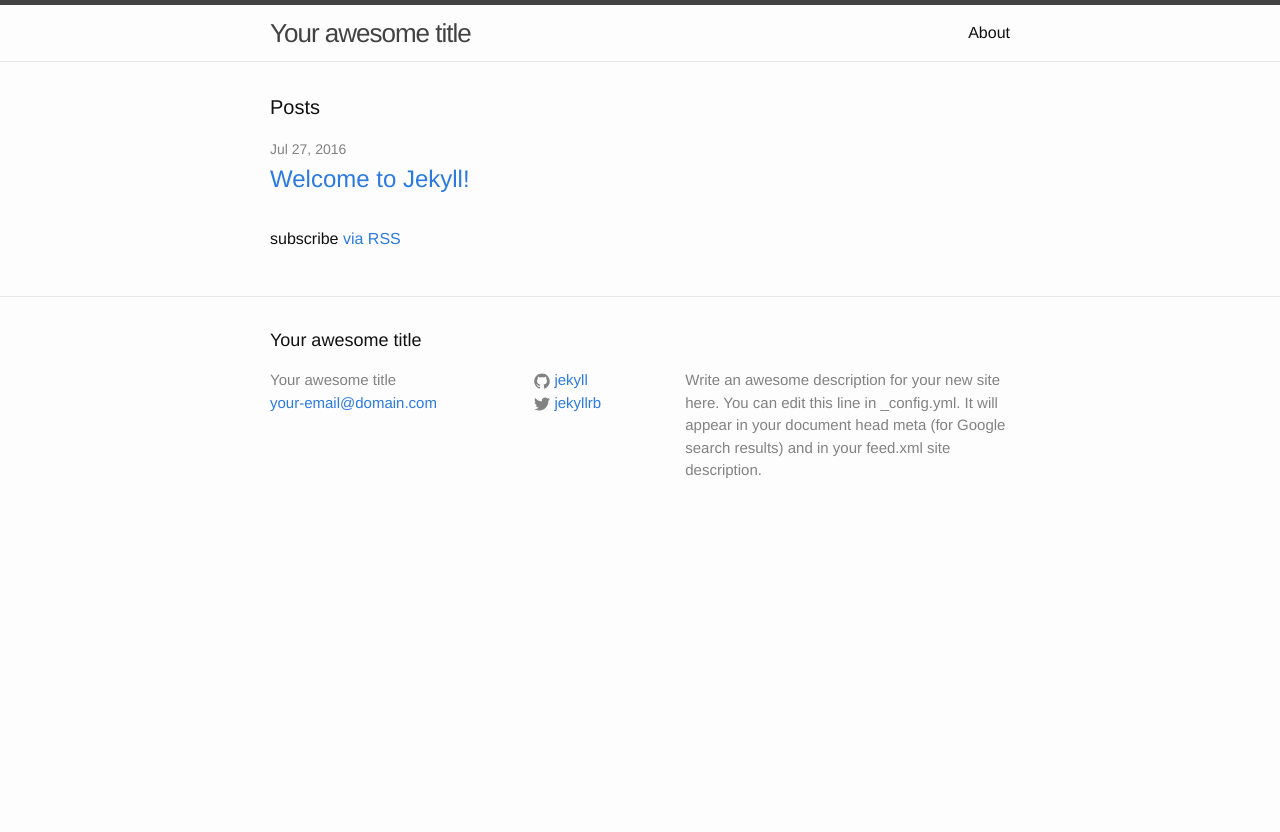
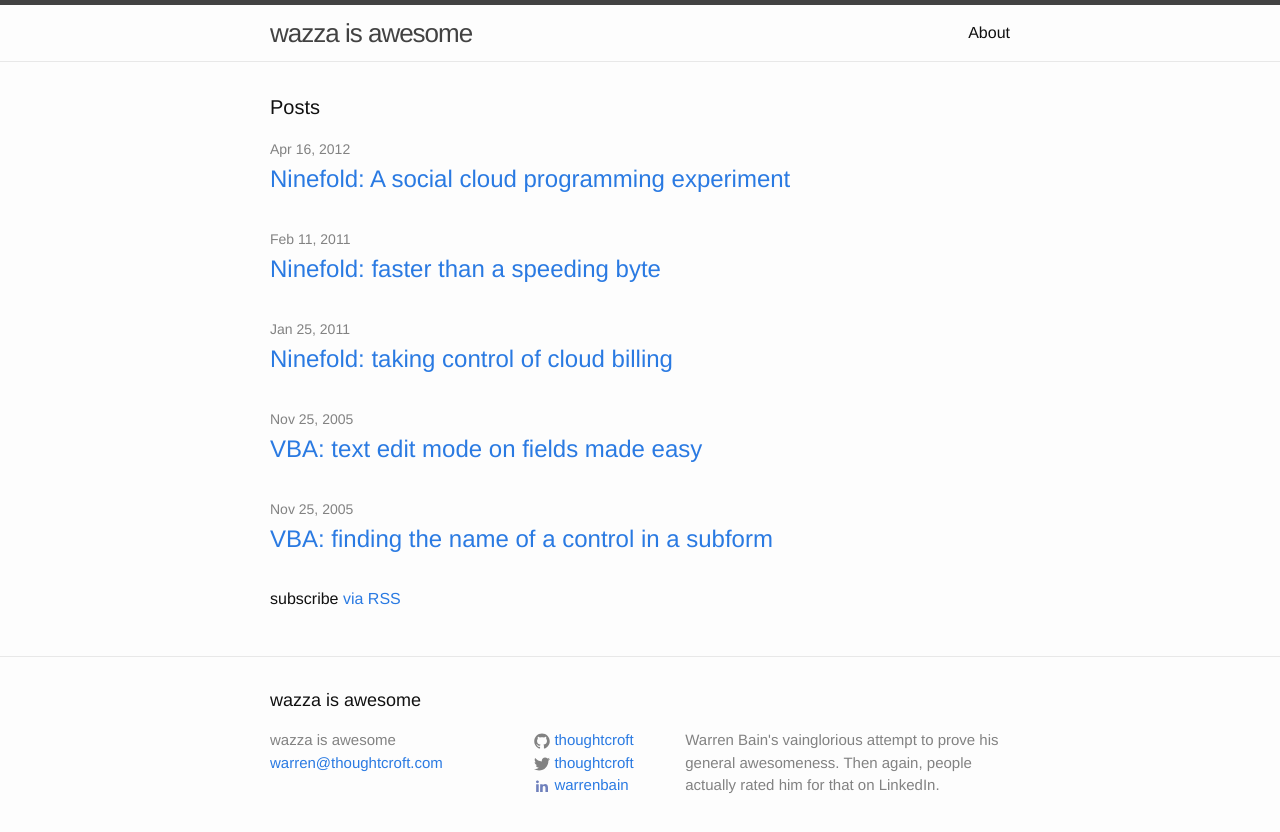
Before and after one commit to thoughtcroft/thoughtcroft.github.io, a Jekyll site: the page built from index.html, in a window 1280 px wide. Shown: the top 832 px of the page. Built offline with Jekyll 4.4.1, drawn with Linux system fonts in a browser that asks for light colours; some of the changed lines change nothing that is shown.

Commit message:
Major changes and blogs

````diff
--- a/_config.yml
+++ b/_config.yml
@@ -6,16 +6,17 @@
 # 'jekyll serve'. If you change this file, please restart the server process.
 
 # Site settings
-title: Your awesome title
-email: your-email@domain.com
+title: wazza is awesome
+email: warren@thoughtcroft.com
+author: Warren Bain
 description: > # this means to ignore newlines until "baseurl:"
-  Write an awesome description for your new site here. You can edit this
-  line in _config.yml. It will appear in your document head meta (for
-  Google search results) and in your feed.xml site description.
+  Warren Bain's vainglorious attempt to prove his general awesomeness.
+  Then again, people actually rated him for that on LinkedIn.
 baseurl: "" # the subpath of your site, e.g. /blog
-url: "http://yourdomain.com" # the base hostname & protocol for your site
-twitter_username: jekyllrb
-github_username:  jekyll
+url: "http://wazza-is-awesome.com" # the base hostname & protocol for your site
+twitter_username: thoughtcroft
+github_username: thoughtcroft
+linkedin_username: warrenbain
 
 # Build settings
 markdown: kramdown
--- a/_includes/footer.html
+++ b/_includes/footer.html
@@ -25,6 +25,12 @@
             {% include icon-twitter.html username=site.twitter_username %}
           </li>
           {% endif %}
+
+          {% if site.linkedin_username %}
+          <li>
+            {% include icon-linkedin.html username=site.linkedin_username %}
+          </li>
+          {% endif %}
         </ul>
       </div>
 
--- /dev/null
+++ b/_includes/icon-linkedin.html
@@ -0,0 +1 @@
+<a href="https://au.linkedin.com/in/{{ include.username }}"><span class="icon icon--linkedin">{% include icon-linkedin.svg %}</span><span class="username">{{ include.username }}</span></a>
--- /dev/null
+++ b/_posts/2005-11-25-vba-get-subform-control-name.markdown
@@ -0,0 +1,98 @@
+---
+layout: post
+title:  "VBA: finding the name of a control in a subform"
+date:   2005-11-25 12:06:00 +1000
+categories: vba form coding
+---
+I'm currently developing a Microsoft Access based system and found
+myself continually needing to work out how to access a property of the
+control that contains a subform from code running in the subform (for
+example to get at the Tag property).
+
+This function will do that by walking the controls collection of the
+subform's parent form looking for any subforms and then compares the
+hWnd (basically Windows internal "handle" for that window) of that
+control with the hWnd of our subform.
+
+Once found, we construct the name of the control using the appropriate
+name format. If we want to use the name in code then the short format is
+fine but if it is to be used in a query then we need the long version
+which may necessitate walking up the hierarchy if in fact the parent
+form is itself a subform (forms can be nested to three levels). This is
+achieved by calling the function recursively on the parent.
+
+```vb
+Public Enum ControlNameFormat
+   cnfcShortPropertyName
+   cnfcLongHierarchicalName
+End Enum
+```
+```vb
+Public Function GetSubFormControlName( _
+   ByRef frm As Form, _
+   Optional ByVal NameFormat As ControlNameFormat = _
+      cnfcShortPropertyName) As String
+
+' Tells a subform the name of the control that
+' it has been opened in on the main form. Used
+' to modify the base subform's source or to
+' retrieve special values from its Tag property.
+' The NameFormat tells us whether to just provide
+' the ctl.Name property or the fully qualified
+' form controls collection item name.
+
+' Example:
+' Form "MainForm" holding "1stSubForm" in control "fsub1"
+' holding "2ndSubForm" in control "fsub2"...
+' GSFCN(1stSubForm,Long) = "[Forms]![MainForm]![fsub1]"
+' GSFCN(2ndSubForm,Long) = "[Forms]![MainForm]![fsub1].Form![fsub2]"
+' GSFCN(2ndSubForm,Short) = "fsub2"
+
+' Developed by Warren Bain on 26/09/2005
+' Copyright (c) Thought Croft Pty Ltd.
+
+   Dim ctl As Control
+   Dim strResult As String
+
+   On Error Resume Next
+
+   ' Loop through all controls on the parent and test for the
+   ' handle of the window of the subsidiary form. If it
+   ' matches ours, then we have found the control it opened in
+   If Not IsSubForm(frm) Then
+      ' We are at the top of the tree, so return name
+      If NameFormat = cnfcShortPropertyName Then
+         strResult = frm.Name
+      ElseIf NameFormat = cnfcLongHierarchicalName Then
+         strResult = "[Forms]![" & frm.Name & "]"
+      End If
+   Else
+      For Each ctl In frm.Parent.Controls
+         If ctl.ControlType = acSubform Then
+            If ctl.Form.hWnd = frm.hWnd Then
+               ' Found the right one
+               If NameFormat = cnfcShortPropertyName Then
+                  ' Just return the name of the control
+                  strResult = ctl.Name
+               ElseIf NameFormat = cnfcLongHierarchicalName Then
+                  ' Add parent plus fully qualified control
+                  strResult = GetSubFormControlName(frm.Parent, NameFormat) & ".Form![" & ctl.Name & "]"
+               End If
+               Exit For
+            End If
+         End If
+      Next ctl
+   End If
+   GetSubFormControlName = strResult
+End Function
+```
+```vb
+Private Function IsSubForm(frm As Form) As Boolean
+   ' Is the form currently loaded as a subform?
+   Dim strFormName As String
+   On Error Resume Next
+   strFormName = frm.Parent.Name
+   IsSubForm = (Err.Number = 0)
+   Err.Clear
+End Function
+```
--- /dev/null
+++ b/_posts/2005-11-25-vba-set-text-edit-mode.markdown
@@ -0,0 +1,68 @@
+---
+layout: post
+title:  "VBA: text edit mode on fields made easy"
+date:   2005-11-25 15:34:00 +1000
+categories: vba text field
+---
+The Locked and Enabled properties of text-based controls - combo boxes, check boxes, list boxes and text boxes
+- control whether they can be changed or entered. But for the life of me, I can never remember which combination
+of true and false values gives me the look I am after. For example, `Enabled=Yes` and `Locked=Yes` means the text
+field can be entered but can't be changed. Change this to `Enabled=No` and `Locked=Yes` and you won't be able to
+enter or edit the field. Make it `Enabled=Yes`, `Locked=No` and you can enter and edit and so on.
+
+To make it easier on myself, I wrote this function to do the remembering for me. As you can see, a lot of the work
+is done by the enumerated constants definition - that's why I like to use them apart from the fact that the
+VBA editor also reminds me what values I can use when I am coding. I also like to use these constants as bitwise
+comparison flags by making them different powers of 2 - easier to look at the example than try and explain!
+
+The net effect is that some sensible constant design simplifies coding to two statements rather than a string of nested IFs.
+
+```vb
+Public Enum TextEditMode
+   temcInvalid = 0
+   temcLockedTrue = 2 ^ 1
+   temcLockedFalse = 2 ^ 2
+   temcEnabledTrue = 2 ^ 3
+   temcEnabledFalse = 2 ^ 4
+   temcEnterWithEdit = temcLockedFalse + temcEnabledTrue
+   temcEnterNoEdit = temcLockedTrue + temcEnabledTrue
+   temcNoEnterNormal = temcLockedTrue + temcEnabledFalse
+   temcNoEnterDimmed = temcLockedFalse + temcEnabledFalse
+End Enum
+```
+```vb
+Public Function SetTextEditMode( _
+   ByRef ctl As Control, _
+   Optional ByVal temMode As TextEditMode) As TextEditMode
+
+   ' Set or return the value of Enabled and Locked properties
+   ' in a text based control to manage how it looks as follows:
+   ' Enabled? Locked? Result?
+   ' Yes Yes Can enter, can't edit, normal
+   ' Yes No Can enter, can edit, normal
+   ' No Yes Can't enter, can't edit, normal
+   ' No No Can't enter, can't edit, dimmed
+   ' If no mode requested then returns the current settings
+
+   ' Developed by Warren Bain on 21/10/2005
+   ' Copyright (c) Thought Croft Pty Ltd
+   ' All rights reserved.
+
+   ' Check we can do this for this type of control
+   Select Case ctl.ControlType
+      Case acComboBox, acCheckBox, acListBox, acTextBox
+         If IsMissing(temMode) Then
+            ' Let them know what is set
+            SetTextEditMode = IIf(ctl.Enabled, temcEnabledTrue, temcEnabledFalse) + _
+               IIf(ctl.Locked, temcLockedTrue, temcLockedFalse)
+         Else
+            ' Set the controls parameters
+            ctl.Enabled = temMode And temcEnabledTrue
+            ctl.Locked = temMode And temcLockedTrue
+            SetTextEditMode = temMode
+         End If
+      Case Else
+         SetTextEditMode = temcInvalid
+      End Select
+End Function
+```
--- /dev/null
+++ b/_posts/2011-01-25-taking-control-of-cloud-billing.markdown
@@ -0,0 +1,86 @@
+---
+layout: post
+title:  "Ninefold: taking control of cloud billing"
+date:   2011-01-25 21:14:02 +1000
+categories: cloud billing ninefold
+---
+At Ninefold, we first started looking at the cloud market and its
+possibilities in 2010.
+
+We started with the technologies, understanding the
+different players in the market and assessing the massive predictions
+about the growth potential of cloud computing as touted by IDC, Gartner
+and the like. It quickly became apparent to us that cloud computing
+really could represent a "tipping point" for the IT industry and that,
+as many people have predicted, it could completely transform the
+delivery of computing.
+
+John McCarthy put it this way:
+
+> Computing may someday be organised as a public utility (and) the computer utility could become the basis of a new and important industry.
+
+And this was in 1961! It has been a long time coming, but the evidence is showing
+that cloud is starting to deliver on that promise. The question is: *who are the
+customers?*
+
+As we talked to people in the industry and started to
+understand the user community, we quickly identified that the early
+adopters of cloud computing were not enterprises with their massive
+investment in existing IT infrastructure, running applications
+architected around yesterday’s IT models and supported by in-house
+staff. And while there has been a significant move to
+Software-as-a-Service business applications delivered to SMB and larger
+organisations - typified by the CRM category-killer, Salesforce.com –
+this represents an evolutionary change in software delivery and not the
+computing service revolution we sensed in the wind.
+
+In fact, while many
+people are fixated on the potential cost savings of cloud, early
+adopters focused instead on agility and flexibility - on getting their
+service to the market quickly and not being constrained by the need to
+invest valuable capital into hardware and software assets housed in
+expensive data centres.
+
+Today’s IT start-ups, web entrepreneurs and
+digital agencies are completely reliant on computing to run their
+business. IT **is** the business for many of them. Their success relies on
+being able to respond to the demands of the market quicker than their
+competitors. They tap into social networks, run time-bounded campaigns,
+and must be able to quickly scale their computing infrastructure upwards
+and downwards in response to the elastic demands of a global
+marketplace.
+
+One of the biggest concerns these start-ups shared with us
+was this: *how much will the cloud cost me?*
+
+They don’t know what customer
+demand will be next month. That’s why they move to the cloud, to
+quickly respond to changes in demand. But that brings uncertainty about
+the potential costs. And if they use a US based cloud, currency
+fluctuations add additional uncertainty.
+
+We get it.
+
+So when we built
+Ninefold, we made sure that our customers had the tools to manage their
+cloud usage.
+
+You can organise your cloud resources into projects, the
+same way that you organise your business. Those projects can be given a
+budget and that budget can be allocated amongst the people working on
+the project. If you set spend thresholds on a project or on the users in
+the project, you and your colleagues will receive an email notification
+when those thresholds have been reached - for example, an email when
+your cloud resource consumption has reached 75% of your budget spend.
+
+You can also see detailed current and historical usage charts in your
+cloud dashboard so you know exactly which resources account for how much
+of your spend.
+
+It’s about giving you the information you need to make
+sensible business decisions.
+
+It’s about empowering our community to
+maximise their use of cloud computing.
+
+That’s the Ninefold way.
--- /dev/null
+++ b/_posts/2011-02-11-faster-than-a-speeding-byte.markdown
@@ -0,0 +1,58 @@
+---
+layout: post
+title:  "Ninefold: faster than a speeding byte"
+date:   2011-02-11
+categories: cloud latency network ninefold
+---
+There are a number of reasons why an Australian cloud server can be
+better for you than an offshore equivalent. However, latency is easily
+one of the most popular. So how much of a difference can it really make?
+
+Latency is a synonym for delay, and in networking refers to a variety of
+delays that can occur in transmitting data from one point to another.
+These can include:
+
+* propagation delays (mostly due to the speed of light
+and the distance the signal must travel)
+* transmission delays (due to
+the physical properties of the transmission media); and
+* processing delays
+(from the number of hops through different types of devices such as
+proxy servers and routers)
+
+These delays can vary considerably due to traffic load or intermittent
+faults but generally speaking, they increase the further the data has to travel.
+
+Typically, latency is measured by using ping tests which record the
+round trip time for a packet of data to travel from source to
+destination and back again, measured in milliseconds (ms). The longer
+this takes, the slower a web app can display its web pages to the end
+user and the customer experience suffers. Depending on how complex the
+html, how many scripts must be parsed and how many images must be
+retrieved, increased network latency measured in milliseconds can slow
+down a webpage display by seconds.
+
+For startups and developers targeting the Australian market, locally
+based cloud is a much better alternative as it moves the data and
+processing much, much closer to the customer.
+
+To illustrate this point I ran 100 ping tests using Ping Plotter against
+the Ninefold servers compared to a significant US based cloud provider.
+
+These tests show that:
+
+* The average latency for a typical Australian ADSL customer to Ninefold
+is 20 ms
+* The average latency for the same customer to a US West Coast based cloud
+is 271 ms
+
+That represents a speed advantage over 13 times in our favour.
+
+When we consider the minimum times of 15ms to 266ms it becomes almost 18
+times better latency locally.
+
+Given the variations that different people
+will experience on the interwebs, I feel entirely confident that we have
+at least a nine-fold latency advantage over offshore cloud providers.
+
+And that is something your customers will definitely appreciate.
--- /dev/null
+++ b/_posts/2012-04-16-a-social-cloud-experiment.markdown
@@ -0,0 +1,93 @@
+---
+layout: post
+title:  "Ninefold: A social cloud programming experiment"
+date:   2012-04-16
+categories: cloud api programming ninefold
+---
+The cloud is a technological hub of remarkable innovation. However, an
+idea has been developing in my mind for some time: a cloud programming
+project where I document each step of the journey as I build something
+unique and useful for our customers — something I hope you will join me
+in creating.
+
+I recently overheard a discussion that our support team had with a
+customer that described the perfect candidate for such an experiment.
+The customer is using Ninefold to provide the IT infrastructure for
+their business, but many of the servers they use do not need to run
+24x7. They would like to minimise their costs by turning off servers.
+Customers with a single server in this position can control their costs
+through our SimplePlan, but for customers with multiple servers a tool
+to start or stop them in one operation would be just the ticket.
+
+And that is what we will be building in this project: a simple tool to
+start or stop all the cloud servers in a customer account in one
+operation.
+
+As one of the original founders of Ninefold, I have had an
+intellectually challenging, exciting and at times scary two years of
+intensive work with the cloud. Research, analysis, business case
+development, project management, team building, branding, and software
+development (draws breath) all played a vital role in the successful
+launch of Ninefold.
+
+I started my career as a developer, and while I have kept my hand in
+various projects and still contribute to the Visual Basic for
+Applications community — check out my VBA Adventures and the Microsoft
+Project Holiday Import Wizard — I really don’t know a great deal about
+the pointy end of programming in the cloud.
+
+So I have decided to embark on a personal growth journey, and one that I
+think will be very relevant to the Ninefold community: I am going to
+learn a new programming language and build a stop/start server tool that
+will be useful to our customers. And I hope that you will jump on board
+and help me build it.
+
+This idea has been germinating for some time. When we were researching
+the cloud market it became clear that there were a number of **table
+stake** characteristics necessary for Ninefold to be considered a true
+cloud computing service:
+
+* Self-service – Fully-automated provisioning under the customer’s
+control.
+* On-demand – Resources can be spun up when required at any time (24/7).
+* Scalable and elastic – Customers can increase and decrease their
+resources as required.
+* Pay as you go – No contracts. Signup with a credit card and pay only
+for what you use.
+
+Although not so obvious initially, there is another that underpins many
+of the above:
+
+* Cloud services must be exposed via an API
+
+The Application Programming Interface (API) allows devs to control the
+cloud through code. The Ninefold Portal uses our API to provision
+resources, and our customers can also utilise a public subset to
+automate provisioning from within their application. For example, a
+server can monitor web-traffic and spin up additional servers in a
+load-balancing group when the traffic crosses defined thresholds,
+reducing the number of servers when the traffic falls below those
+thresholds.
+
+Our cloud provisioning API is described in detail in our customer wiki,
+but we also recognise that most developers will prefer to abstract away
+the differences between different cloud providers. So we have encouraged
+and funded the inclusion of Ninefold in key cloud developer code
+libraries such as:
+
+* fog for Ruby
+* Apache Libcloud for Python
+* jclouds for Java and Clojure
+* Ninefold on Nuget for .NET
+
+This activity has only whet my appetite to become more hands-on in cloud
+programming. In part two of this series I will share my choice of
+language and the various tools that I will be employing on my project,
+as well as how you can participate in the best traditions of open
+source.
+
+Keep an eye out for part two next week where we will flesh out the task,
+commence the design, describe the language and tool choices and invite
+your participation in the project. It will be fun and challenging and I
+look forward to working with you. And believe me, given the learning
+curve ahead I am depending on your help!
--- a/_posts/2016-07-27-welcome-to-jekyll.markdown
+++ /dev/null
@@ -1,25 +0,0 @@
----
-layout: post
-title:  "Welcome to Jekyll!"
-date:   2016-07-27 18:04:34 +1000
-categories: jekyll update
----
-You’ll find this post in your `_posts` directory. Go ahead and edit it and re-build the site to see your changes. You can rebuild the site in many different ways, but the most common way is to run `jekyll serve`, which launches a web server and auto-regenerates your site when a file is updated.
-
-To add new posts, simply add a file in the `_posts` directory that follows the convention `YYYY-MM-DD-name-of-post.ext` and includes the necessary front matter. Take a look at the source for this post to get an idea about how it works.
-
-Jekyll also offers powerful support for code snippets:
-
-{% highlight ruby %}
-def print_hi(name)
-  puts "Hi, #{name}"
-end
-print_hi('Tom')
-#=> prints 'Hi, Tom' to STDOUT.
-{% endhighlight %}
-
-Check out the [Jekyll docs][jekyll-docs] for more info on how to get the most out of Jekyll. File all bugs/feature requests at [Jekyll’s GitHub repo][jekyll-gh]. If you have questions, you can ask them on [Jekyll Talk][jekyll-talk].
-
-[jekyll-docs]: http://jekyllrb.com/docs/home
-[jekyll-gh]:   https://github.com/jekyll/jekyll
-[jekyll-talk]: https://talk.jekyllrb.com/
--- a/about.md
+++ b/about.md
@@ -3,13 +3,9 @@ layout: page
 title: About
 permalink: /about/
 ---
+Warren Bain, better known as Wazza, is a seasoned IT veteran still on active duty.
 
-This is the base Jekyll theme. You can find out more info about customizing your Jekyll theme, as well as basic Jekyll usage documentation at [jekyllrb.com](http://jekyllrb.com/)
+From pre personal computer days programming in assembler to infrastructure automation using Chef,
+Wazza has always been excited to learn new things and use those skills to solve problems.
 
-You can find the source code for the Jekyll new theme at:
-{% include icon-github.html username="jglovier" %} /
-[jekyll-new](https://github.com/jglovier/jekyll-new)
-
-You can find the source code for Jekyll at
-{% include icon-github.html username="jekyll" %} /
-[jekyll](https://github.com/jekyll/jekyll)
+This blog is a possibly less than awesome attempt to share some of those things.
````
Also changed, not shown: _includes/icon-linkedin.svg (added), 1 other file.
